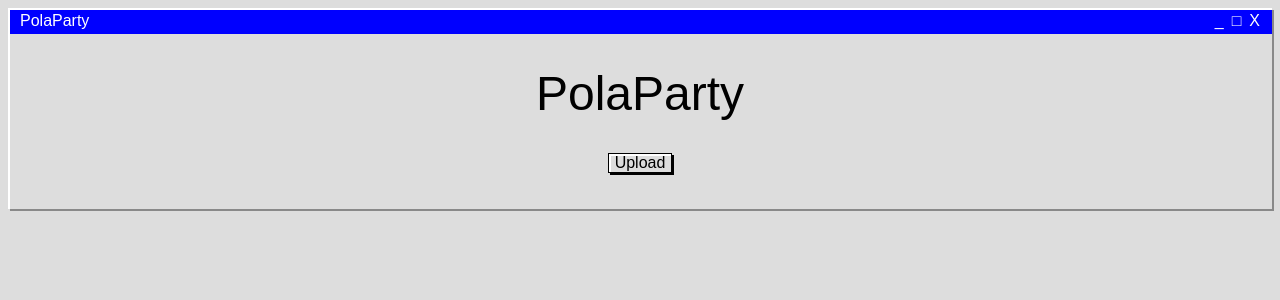
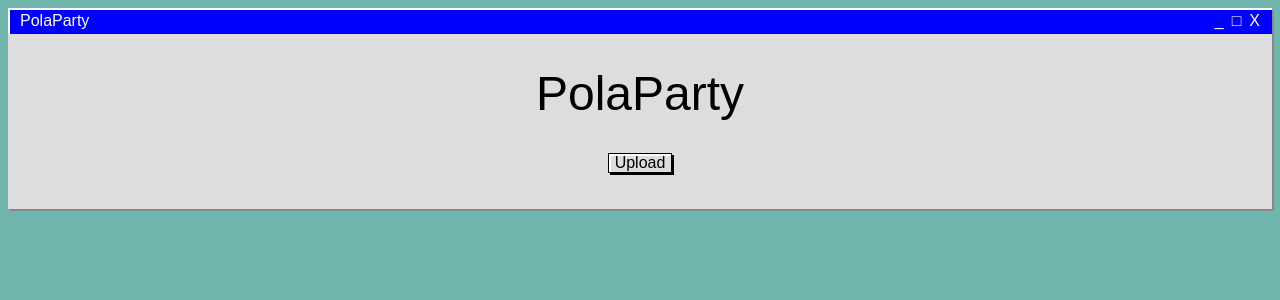
Before and after one commit to Tealiosv2/PolaParty, a Flask app: page / in a window 1280 px wide. Shown: the top 300 px of the page. Run offline with Flask 3, Linux system fonts and the light colour scheme; some libraries are stand-ins or nearby versions; some web fonts are replaced.

Commit message:
Updated BG colour

```diff
--- a/static/stylesheets/index.css
+++ b/static/stylesheets/index.css
@@ -1,10 +1,14 @@
 @import url('https://fonts.googleapis.com/css2?family=DotGothic16&family=IBM+Plex+Sans:wght@200;300;400;500;600&family=Space+Grotesk:wght@400;500;600;700&display=swap');
 
 body {
+    background-color: rgb(112, 181, 172);
+    box-shadow: inset 2px 2px white, 2px 2px 0px 0px #898989;
+    /* overflow:hidden; */
+}
+
+.window {
     background-color: rgb(221, 221, 221);
-    box-shadow: inset 2px 2px white, 2px 2px 0px 0px #898989;
     padding-bottom: 20px;
-    /* overflow:hidden; */
 }
 
 /* PolaParty Title */
--- a/templates/index.html
+++ b/templates/index.html
@@ -7,6 +7,7 @@
     <title>Document</title>
 </head>
 <body>
+    <div class="window">
         <div class="navbar">
             <p>PolaParty</p>
             <div><p>_</p></div>
@@ -22,5 +23,6 @@
         <div class="section-body">
             <p id="upload-p"><a href='/form' id="upload">Upload</a></p>
         </div>
+    </div>
 </body>
 </html>
```
Lines whose indentation alone changed are shown as unchanged.
